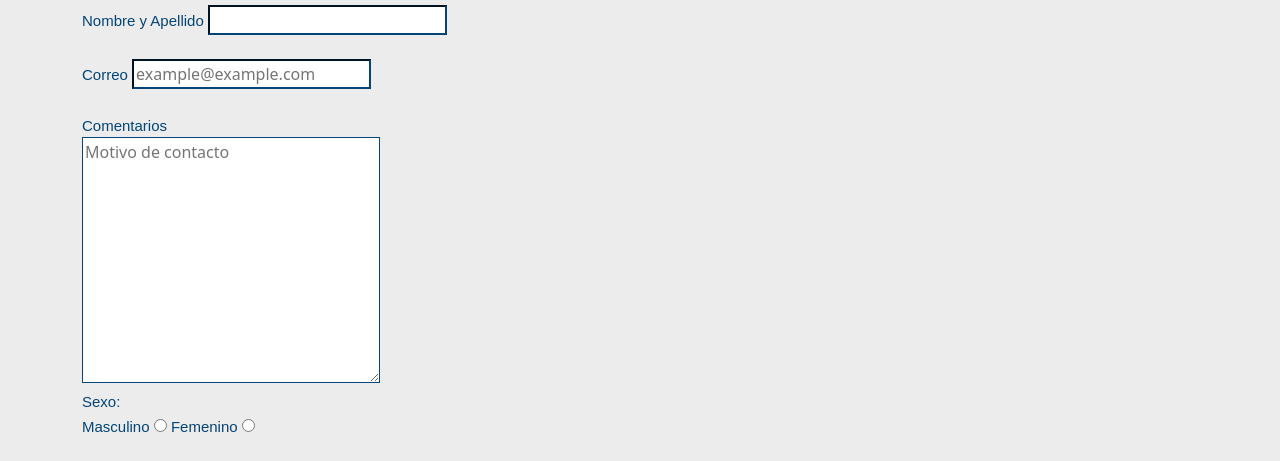
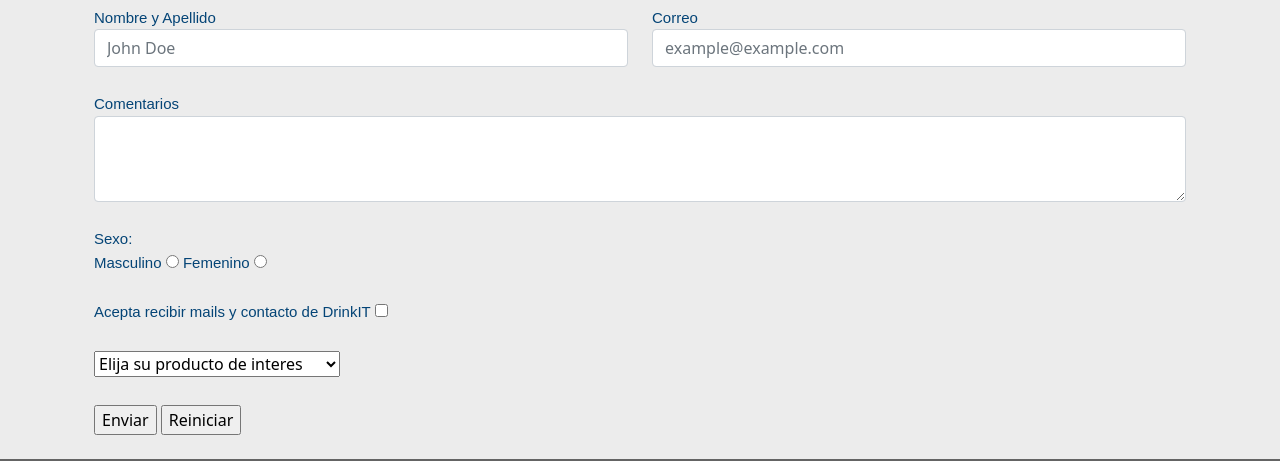
Before and after one commit to joaquingc98/repositorio_coder, a plain HTML site: page Vistas/contactTab.html in a window 1280 px wide. Shown: the part 211-672 px from the top of the page. Drawn offline with nearby package versions, Linux system fonts and the light colour scheme.

Commit message:
Diseño y formato a contact tab

```diff
--- a/Vistas/contactTab.html
+++ b/Vistas/contactTab.html
@@ -49,25 +49,29 @@
         <div class="container titleBox">
             <h2 class="pt-1">Ponete en contacto con nosotros!</h2>
         </div>
+        <div class="container">
           <form class="container" action="#" method="GET" >
               <fieldset>
                   <legend>Informacion de contacto</legend>
-                <div>
+                  <div class="row">
+                    <div class="col">
                         <label>Nombre y Apellido</label>
-                    <input type="text" class="contactInput">
+                        <input type="email" class="form-control" id="exampleInputEmail1" aria-describedby="emailHelp" placeholder="John Doe">
                     </div>
                     <br>
-                <div>
+                    <div class="col">
                         <label for="userMail">Correo</label>
-                    <input type="email" name="userMail"  class="contactInput" placeholder="example@example.com" required>
+                        <input type="email" class="form-control" id="exampleInputEmail1" aria-describedby="emailHelp" placeholder="example@example.com">
+                    </div>
                   </div>
                   <br>
                   <div>
                       <div>
                           <label>Comentarios</label>
                       </div>
-                    <textarea name="" class="contactInput" cols="30" rows="10" placeholder="Motivo de contacto"></textarea>
+                      <textarea class="form-control" rows="3"></textarea>
                   </div>
+                  <br>
                   <div>
                       <label>Sexo:</label>
                       <div>
@@ -83,7 +87,7 @@
                       <input type="checkbox" name="Acepta" value="1" >
                   </div>
                   <br>
-                <select name="Producto de interes" id=""  class="contactInput">
+                  <select class="custom-select my-1 mr-sm-2">
                       <option value="" disabled selected>Elija su producto de interes</option>
                       <option value="DrinkIT">DrinkIT Automated Bartender</option>
                       <option value="">Otros productos</option>
@@ -95,6 +99,7 @@
                   </div>
               </fieldset>
           </form>
+        </div>
         <br>
     </main>
     <footer>
--- a/estilos/views/_contact.scss
+++ b/estilos/views/_contact.scss
@@ -9,14 +9,9 @@ label{
     color:rgb(4,68,118);;
     font-size: $small;
     font-family: arial;
-    font-style: normal;
+    font-style: bold;
 }
 
 .contactInput{
     border-color: rgb(4,68,118);
 }
-
-.form{
-    border-color: rgb(237,102,43);
-    border-width: 3px;
-}
```
Also changed, not shown: estilos/main.css. Lines whose indentation alone changed are shown as unchanged.
